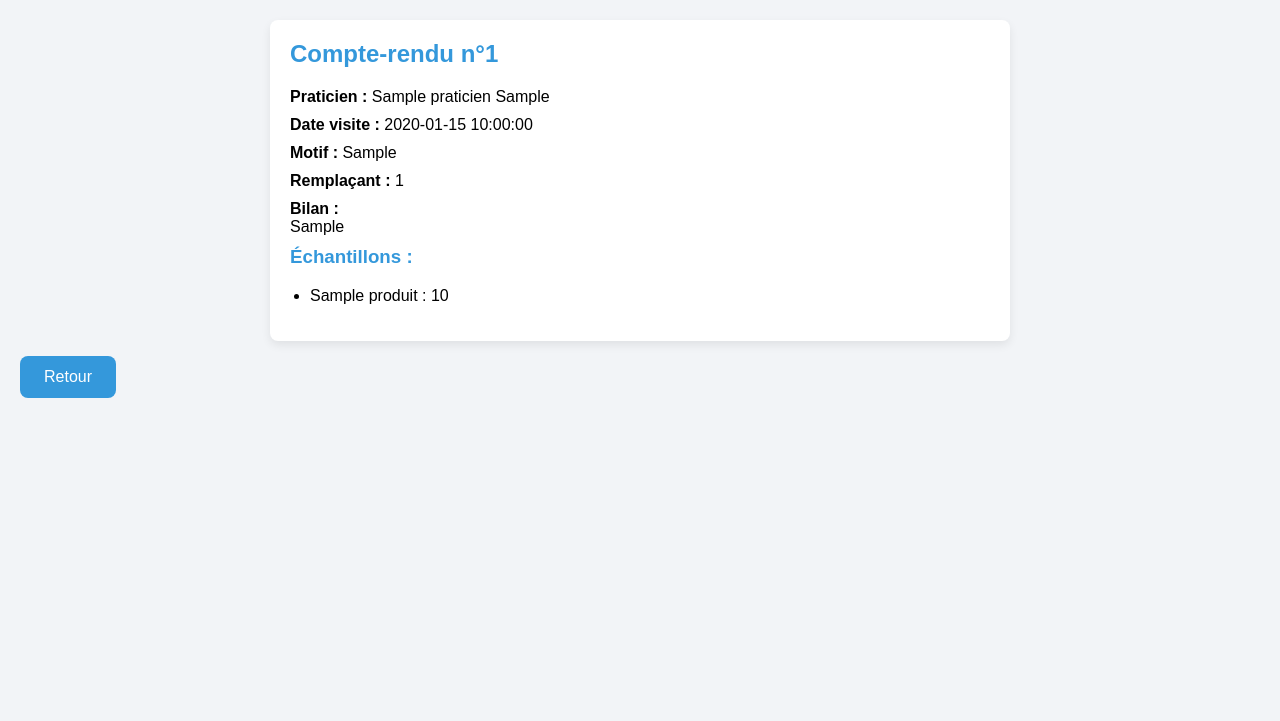
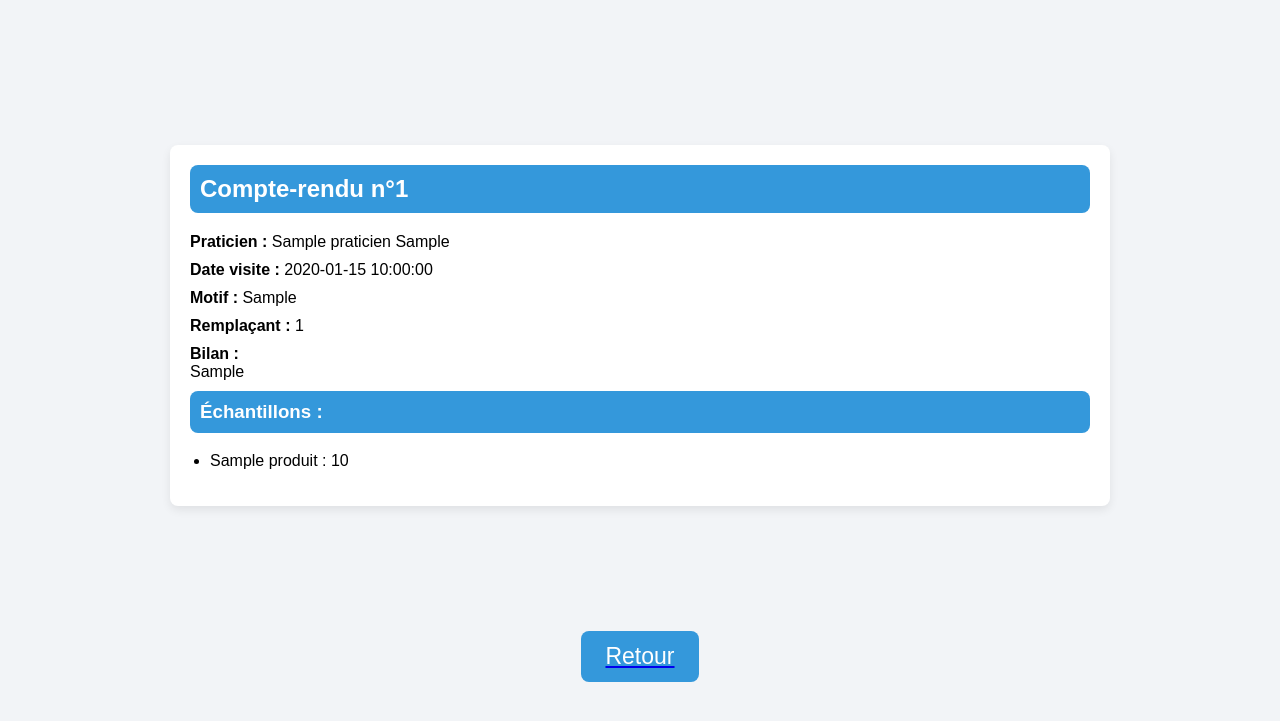
Before and after one commit to kyrianballandras/GSB, a PHP site: page /cr_view.php?id=1 in a window 1280 px wide. Shown: the top 721 px of the page. Run offline with PHP 8.4, Linux system fonts and the light colour scheme; the visitor is signed in with stand-in values (Sample User, id 1); tables that the repository leaves empty or names only in its code hold one stand-in row (values such as "Sample post").

Commit message:
Add files via upload

```diff
--- a/gsbcompterendu/cr_view.php
+++ b/gsbcompterendu/cr_view.php
@@ -45,7 +45,7 @@ $ech = $sql_e->fetchAll(PDO::FETCH_ASSOC);
       <?php endforeach ?>
     </ul>
   </div>
- <a href="welcome.php"><button class="retor" style="padding: 12px 24px; font-size: 16px;">Retour</button></a>
+ <a href="welcome.php"><button>Retour</button></a>
 </body>
 
 <style>
@@ -59,11 +59,16 @@ $ech = $sql_e->fetchAll(PDO::FETCH_ASSOC);
   h2, h3{
     color:#3498db;
     margin-top:0;
+    background-color: #3498db;
+    color: #fff;
+    padding:10px;
+    border-radius:8px;
+
   }
 
   .box{
-    max-width:700px;
-    margin:auto;
+    max-width:900px;
+    margin:125px auto;
     background:#fff;
     padding:20px;
     border-radius:8px;
@@ -83,20 +88,19 @@ $ech = $sql_e->fetchAll(PDO::FETCH_ASSOC);
   }
 
   button{
-    margin-top:15px;
-    padding:10px 18px;
-    background-color:#3498db;
-    color:white;
-    border:none;
-    border-radius:8px;
-    cursor:pointer;
-    font-size:15px;
-    transition:0.2s;
+    display: flex;
+    margin: 50px auto;
+    padding: 12px 24px;
+    font-size: 23px;
+    background: #3498db;
+    color: white;
+    border: none;
+    border-radius: 8px;
+    cursor: pointer;
+    transition: 0.2s;
   }
 
-  button:hover{
-    background:#2c80b4;
-  }
+
 </style>
 
 
```
Also changed, not shown: gsbcompterendu/cr_new.php (+43 -14 lines).
